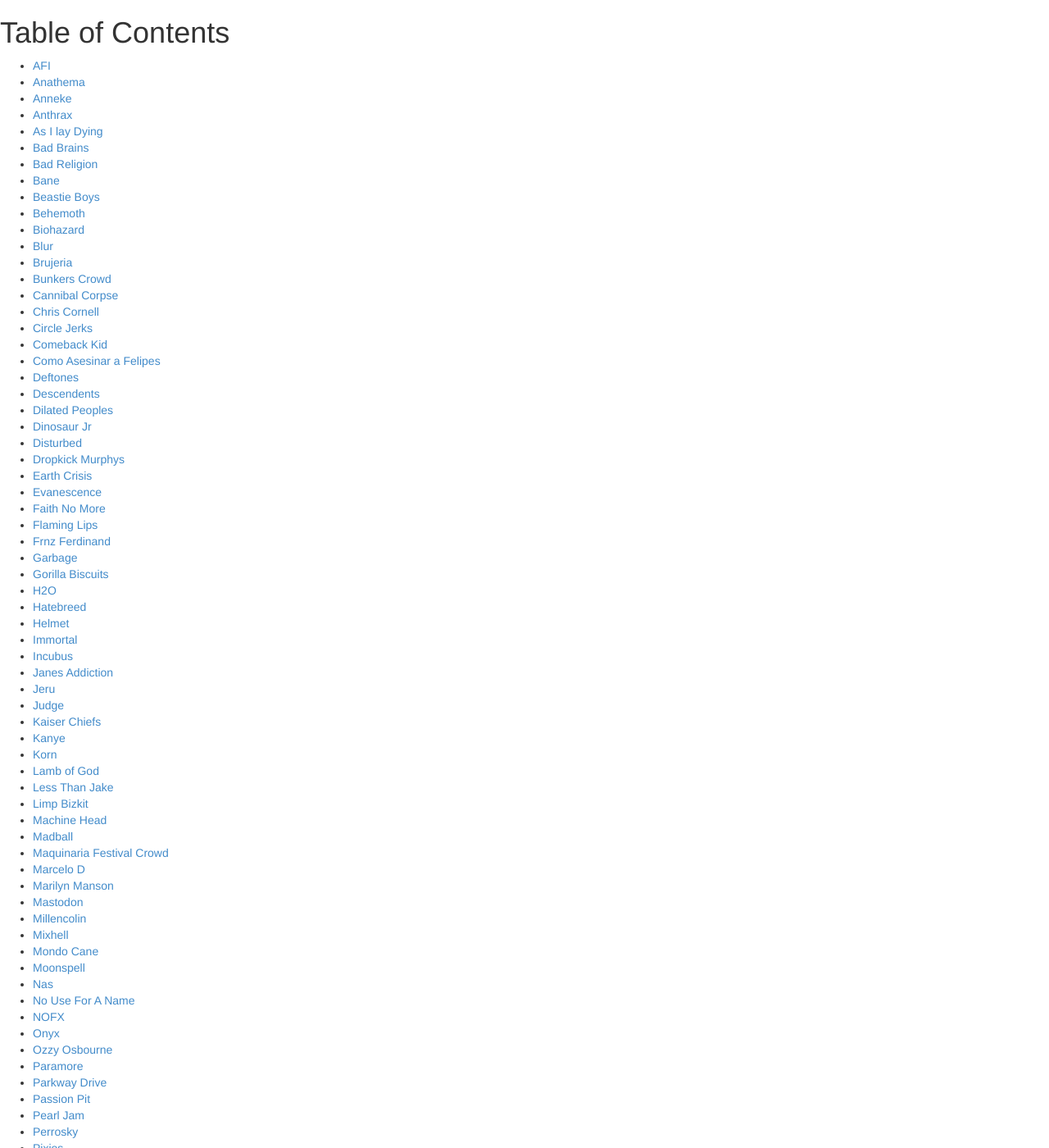
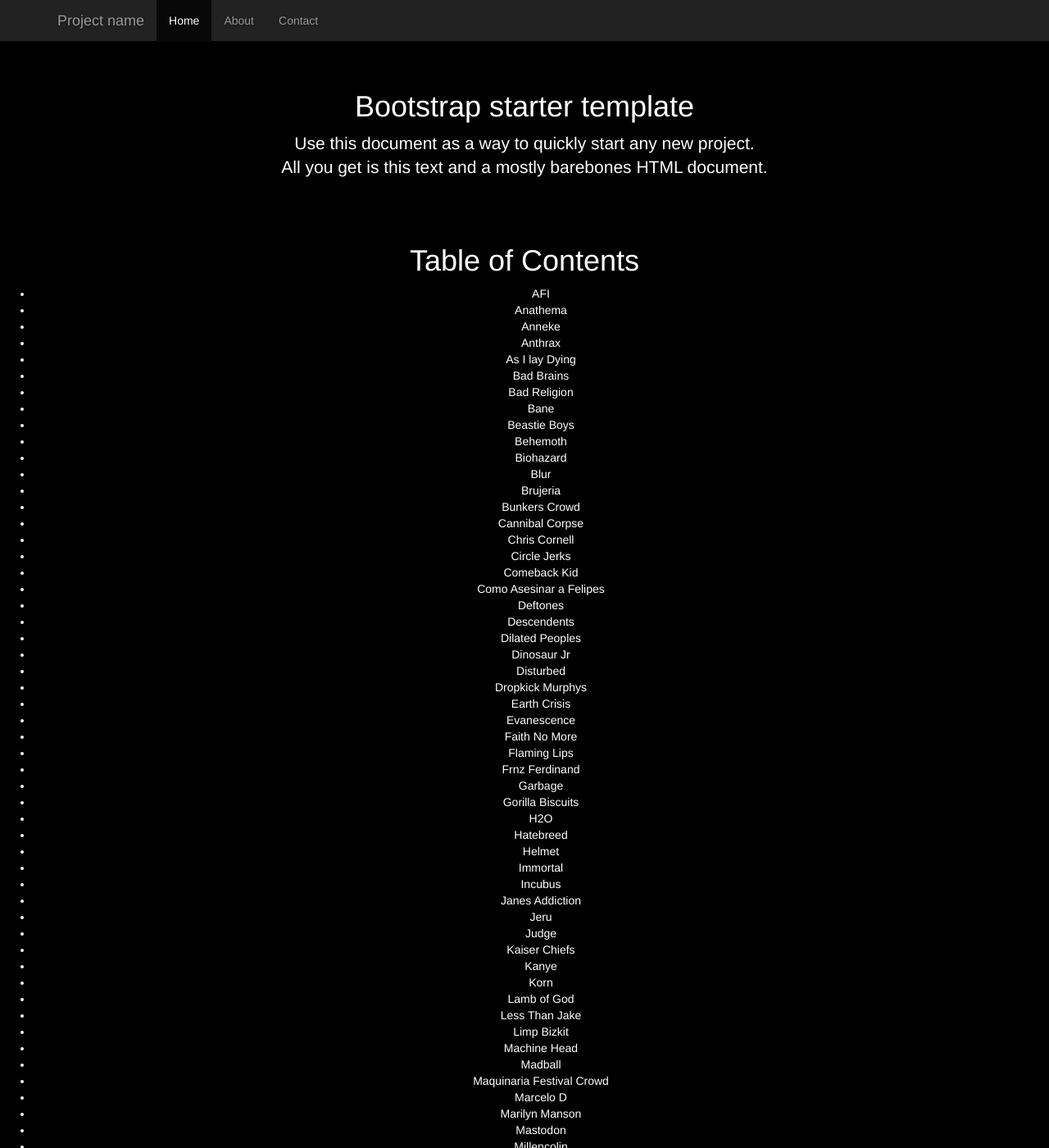
Before and after one commit to Farmhouse/fhp1-shoot-it-yourself, a Jekyll site: the page built from pages/index.md, in a window 1280 px wide and 1400 px high. Shown: the whole window at 82% size. Built offline with Jekyll 4.4.1, drawn with Linux system fonts in a browser that asks for light colours; nearby versions of some CDN libraries.

Commit message:
added starter template bootstrap to default layout

```diff
--- a/_layouts/cover.html
+++ b/_layouts/cover.html
@@ -4,6 +4,7 @@
   <meta charset="utf-8" />
   <meta http-equiv="X-UA-Compatible" content="IE=edge" />
   <meta name="description"           content="" />
+  <meta name="author"                content="">
   <meta name="viewport"              content="width=device-width, initial-scale=1" />
   <meta name="format-detection"      content="telephone=no">
 
--- a/_layouts/default.html
+++ b/_layouts/default.html
@@ -3,13 +3,16 @@
 <head>
   <meta charset="utf-8" />
   <meta http-equiv="X-UA-Compatible" content="IE=edge" />
-  <meta name="description" content="" />
-  <meta name="viewport"    content="width=device-width, initial-scale=1" />
+  <meta name="description"           content="" />
+  <meta name="author"                content="">
+  <meta name="viewport"              content="width=device-width, initial-scale=1" />
+  <meta name="format-detection"      content="telephone=no">
 
   <!-- Place favicon.ico and apple-touch-icon.png in the root directory -->
 
   <!-- Bootstrap -->
   <link href="/css/bootstrap.min.css"    rel="stylesheet" />
+  <link href="/css/cover.css"            rel="stylesheet" />
   <link href="/css/font-awesome.min.css" rel="stylesheet" />
   <script src="/js/modernizr.min.js"></script>
 
@@ -19,15 +22,54 @@
     <script src="https://oss.maxcdn.com/libs/html5shiv/3.7.0/html5shiv.js"></script>
     <script src="https://oss.maxcdn.com/libs/respond.js/1.4.2/respond.min.js"></script>
   <![endif]-->
+
+  <style>
+  body {
+    padding-top: 50px;
+  }
+  .starter-template {
+    padding: 40px 15px;
+    text-align: center;
+  }
+  </style>
 </head>
 
 <body>
-
   <!--
     [if lt IE 7]>
       <p class="browsehappy">You are using an <strong>outdated</strong> browser. Please <a href="http://browsehappy.com/">upgrade your browser</a> to improve your experience.</p>
     <![endif]
   -->
+
+  <div class="navbar navbar-inverse navbar-fixed-top" role="navigation">
+    <div class="container">
+      <div class="navbar-header">
+        <button type="button" class="navbar-toggle" data-toggle="collapse" data-target=".navbar-collapse">
+          <span class="sr-only">Toggle navigation</span>
+          <span class="icon-bar"></span>
+          <span class="icon-bar"></span>
+          <span class="icon-bar"></span>
+        </button>
+        <a class="navbar-brand" href="#">Project name</a>
+      </div>
+      <div class="collapse navbar-collapse">
+        <ul class="nav navbar-nav">
+          <li class="active"><a href="#">Home</a></li>
+          <li><a href="#about">About</a></li>
+          <li><a href="#contact">Contact</a></li>
+        </ul>
+      </div><!--/.nav-collapse -->
+    </div>
+  </div>
+
+  <div class="container">
+
+    <div class="starter-template">
+      <h1>Bootstrap starter template</h1>
+      <p class="lead">Use this document as a way to quickly start any new project.<br> All you get is this text and a mostly barebones HTML document.</p>
+    </div>
+
+  </div><!-- /.container -->
 
 
   {{ content }}
```
Also changed, not shown: css/starter-template.css (added, +7 -0 lines).
